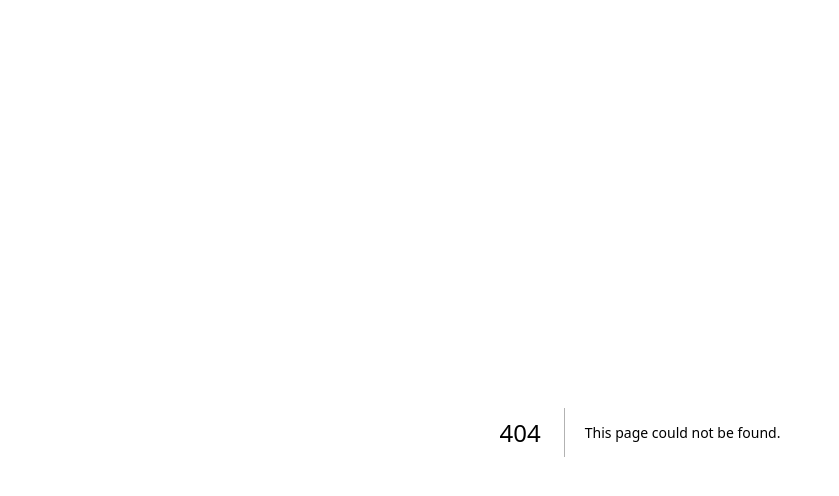
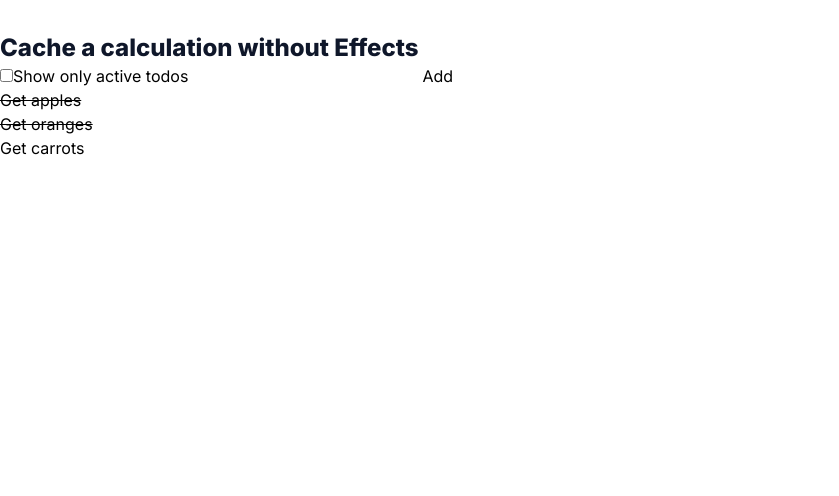
Before and after one commit to TaiseiNemoto/react-practice-app, a Next.js app: page /you-might-not-need-an-effect/cache-a-calculation-without-effects in a window 1280 px wide. Before the commit this address had no page. Shown: the top 496 px of the page, without its empty margins (0-839 px from the left). Built offline with nearby package versions, Linux system fonts and the light colour scheme.

Commit message:
[add]You Might Not Need an Effect：Cache a calculation without Effectsまで完了

```diff
--- /dev/null
+++ b/src/app/you-might-not-need-an-effect/cache-a-calculation-without-effects/page.tsx
@@ -0,0 +1,11 @@
+import TodoList from '@/components/you-might-not-need-an-effect/cache-a-calculation-without-effects/TodoList';
+import H1Element from '../../../components/common/H1Element';
+
+export default function page() {
+  return (
+    <main>
+      <H1Element title="Cache a calculation without Effects" />
+      <TodoList />
+    </main>
+  );
+}
--- /dev/null
+++ b/src/app/you-might-not-need-an-effect/cache-a-calculation-without-effects/todo.ts
@@ -0,0 +1,27 @@
+let nextId = 0;
+let calls = 0;
+
+import type { Todo } from '@/components/you-might-not-need-an-effect/cache-a-calculation-without-effects/TodoList';
+
+type Todos = Todo[];
+
+export function getVisibleTodos(todos: Todos, showActive: boolean) {
+  console.log(`getVisibleTodos() was called ${++calls} times`);
+  const activeTodos = todos.filter((todo) => !todo.completed);
+  const visibleTodos = showActive ? activeTodos : todos;
+  return visibleTodos;
+}
+
+export function createTodo(text: string, completed = false) {
+  return {
+    id: nextId++,
+    text,
+    completed,
+  };
+}
+
+export const initialTodos = [
+  createTodo('Get apples', true),
+  createTodo('Get oranges', true),
+  createTodo('Get carrots'),
+];
--- a/src/app/you-might-not-need-an-effect/page.tsx
+++ b/src/app/you-might-not-need-an-effect/page.tsx
@@ -9,10 +9,10 @@ export default function page() {
         pageName="Transform data without Effects"
         link="/you-might-not-need-an-effect/transform-data-without-effects"
       />
-      {/* <PageLink
-        pageName="Find and fix the mutation"
-        link="/you-might-not-need-an-effect/find-and-fix-the-mutation"
-      /> */}
+      <PageLink
+        pageName="Cache a calculation without Effects"
+        link="/you-might-not-need-an-effect/cache-a-calculation-without-effects"
+      />
     </main>
   );
 }
--- /dev/null
+++ b/src/components/you-might-not-need-an-effect/cache-a-calculation-without-effects/TodoList.tsx
@@ -0,0 +1,51 @@
+'use client';
+
+import { useState, useMemo } from 'react';
+import {
+  initialTodos,
+  createTodo,
+  getVisibleTodos,
+} from '@/app/you-might-not-need-an-effect/cache-a-calculation-without-effects/todo';
+
+export type Todo = {
+  id: number;
+  text: string;
+  completed: boolean;
+};
+
+export default function TodoList() {
+  const [todos, setTodos] = useState(initialTodos);
+  const [showActive, setShowActive] = useState(false);
+  const [text, setText] = useState('');
+  const visibleTodos = useMemo(
+    () => getVisibleTodos(todos, showActive),
+    [todos, showActive],
+  );
+
+  function handleAddClick() {
+    setText('');
+    setTodos([...todos, createTodo(text)]);
+  }
+
+  return (
+    <>
+      <label>
+        <input
+          type="checkbox"
+          checked={showActive}
+          onChange={(e) => setShowActive(e.target.checked)}
+        />
+        Show only active todos
+      </label>
+      <input value={text} onChange={(e) => setText(e.target.value)} />
+      <button onClick={handleAddClick}>Add</button>
+      <ul>
+        {visibleTodos.map((todo) => (
+          <li key={todo.id}>
+            {todo.completed ? <s>{todo.text}</s> : todo.text}
+          </li>
+        ))}
+      </ul>
+    </>
+  );
+}
```
